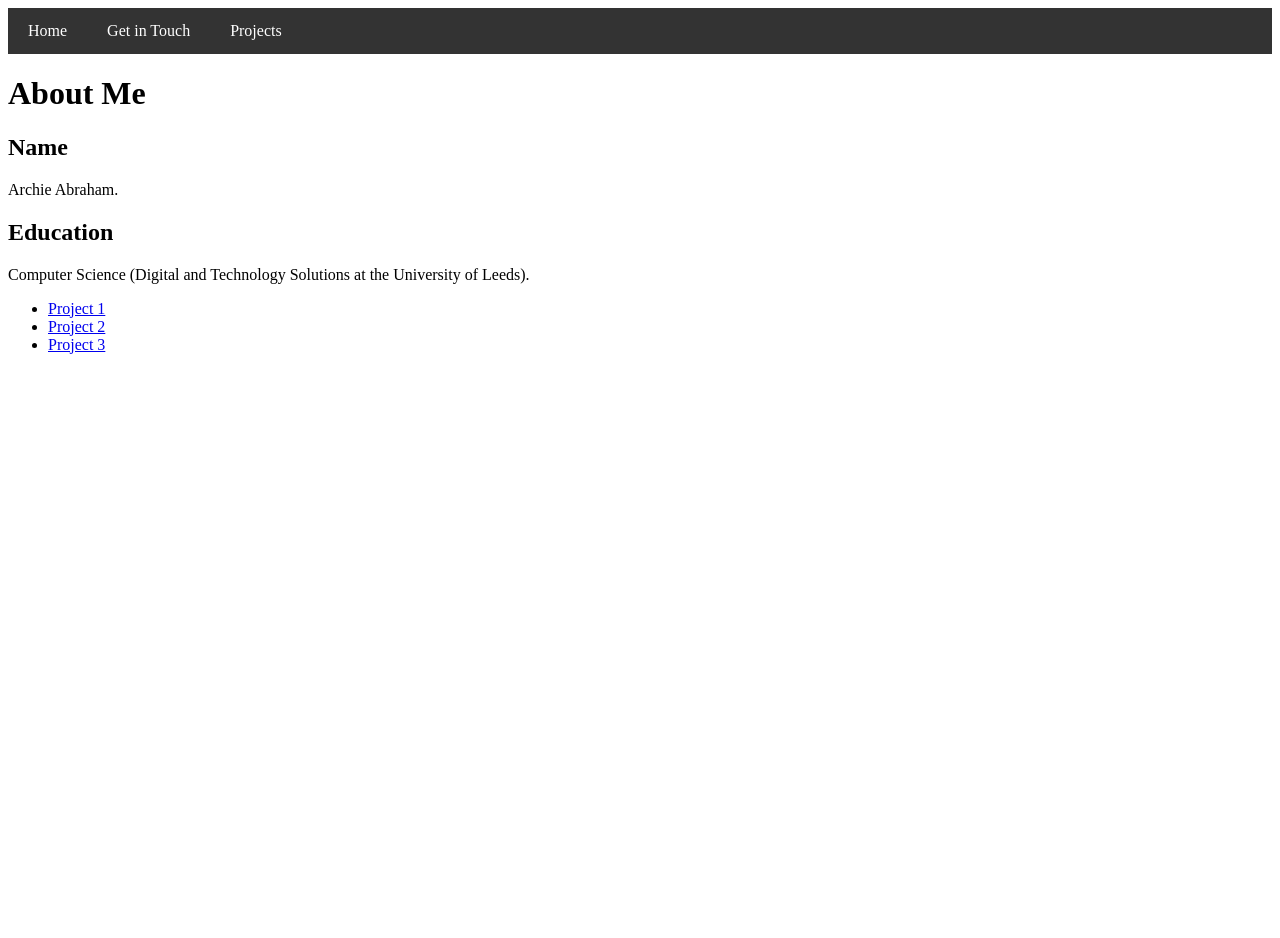
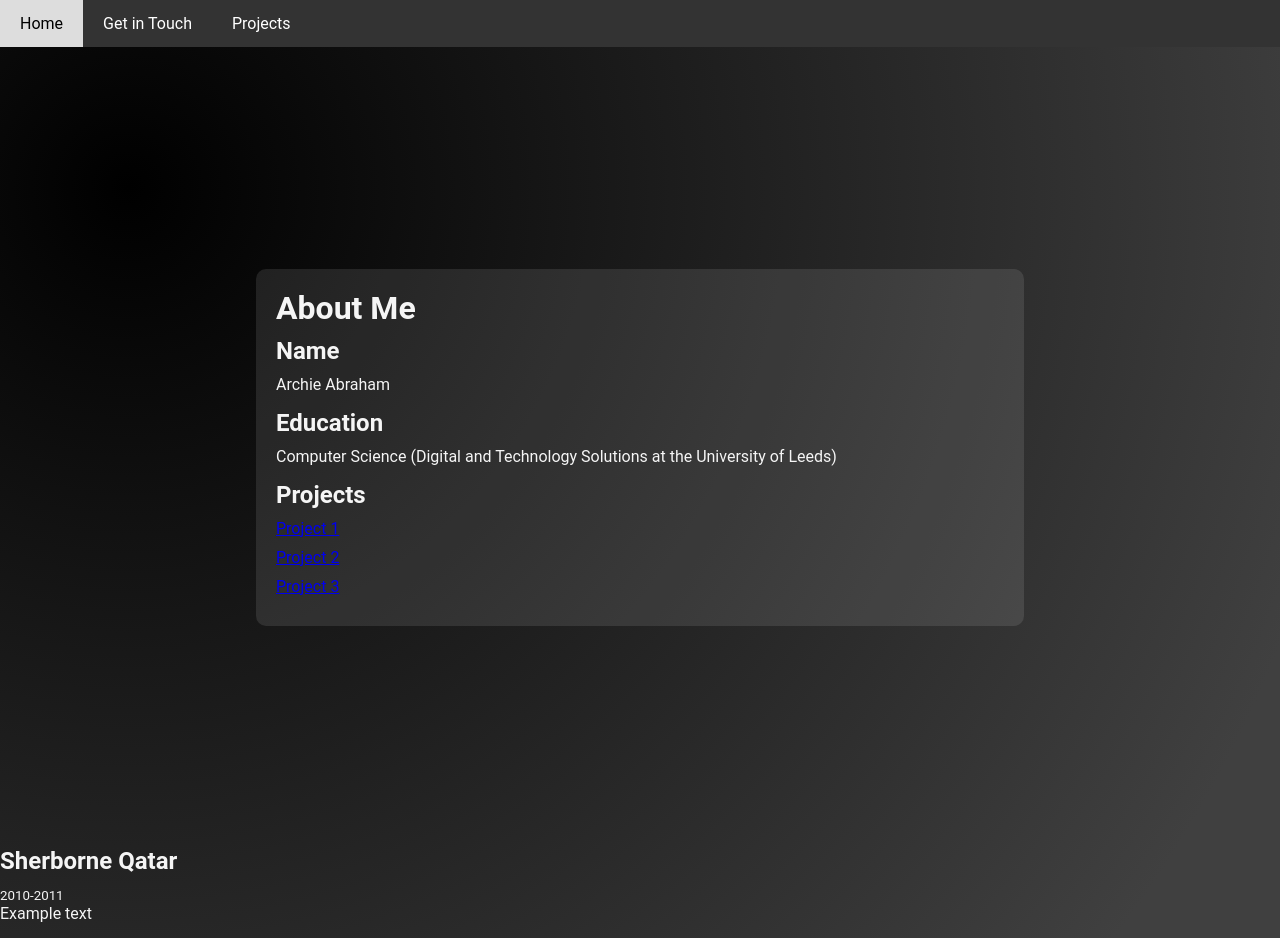
Before and after one commit to ArchieAbr/ArchieAbraham, a plain HTML site: page index.html in a window 1280 px wide. Before the commit the page ends 800 px from the top, so only its background shows below. Drawn offline with Linux system fonts and the light colour scheme.

Commit message:
Global stylesheet created and implemented, few name changes and general tidy up. Also added the start for dynamic education timeline

```diff
--- /dev/null
+++ b/css/global_styles.css
@@ -0,0 +1,42 @@
+/* Global styles for all pages */
+* {
+    padding: 0;
+    margin: 0;
+    box-sizing: border-box;
+}
+
+body {
+    font-family: 'Roboto', sans-serif;
+    background: radial-gradient(circle at 10% 20%, rgb(0, 0, 0) 0%, rgb(64, 64, 64) 90.2%);
+    color: whitesmoke;
+}
+
+/* Headers */
+h1, h2 {
+    font-weight: 600;
+    margin-bottom: 10px;
+}
+
+/* Paragraphs */
+p {
+    margin-bottom: 15px;
+}
+
+.navbar {
+    background-color: #333;
+    overflow: hidden;
+}
+
+.navbar a {
+    float: left;
+    display: block;
+    color: white;
+    text-align: center;
+    padding: 14px 20px;
+    text-decoration: none;
+}
+
+.navbar a:hover {
+    background-color: #ddd;
+    color: black;
+}
--- /dev/null
+++ b/css/index_styles.css
@@ -0,0 +1,24 @@
+.about-container {
+    height: 100vh;
+    display: flex;
+    justify-content: center;
+    align-items: center;
+    text-align: left;
+}
+
+.about-content {
+    width: 60%;
+    background-color: rgba(255, 255, 255, 0.1);
+    padding: 20px;
+    border-radius: 10px;
+    color: whitesmoke;
+}
+
+.about-content ul {
+    list-style-type: none;
+    padding: 0;
+}
+
+.about-content ul li {
+    margin: 10px 0;
+}
--- a/css/navbar.css
+++ /dev/null
@@ -1,16 +0,0 @@
-.navbar {
-            background-color: #333;
-            overflow: hidden;
-        }
-        .navbar a {
-            float: left;
-            display: block;
-            color: white;
-            text-align: center;
-            padding: 14px 20px;
-            text-decoration: none;
-        }
-        .navbar a:hover {
-            background-color: #ddd;
-            color: black;
-        }
--- a/index.html
+++ b/index.html
@@ -3,7 +3,8 @@
 <head>
     <meta charset="UTF-8">
     <meta name="viewport" content="width=device-width, initial-scale=1.0">
-    <link rel="stylesheet" href="css/navbar.css">
+    <link rel="stylesheet" href="css/global_styles.css">
+    <link rel="stylesheet" href="css/index_styles.css">
     <title>Portfolio</title>
 </head>
 <body>
@@ -12,16 +13,30 @@
     <a href="contact_me.html">Get in Touch</a>
     <a href="projects.html">Projects</a>
 </div>
-<div class="About Me">
+
+<div class="about-container">
+    <div class="about-content">
         <h1>About Me</h1>
         <h2>Name</h2>
-    <p>Archie Abraham.</p>
+        <p>Archie Abraham</p>
         <h2>Education</h2>
-    <p>Computer Science (Digital and Technology Solutions at the University of Leeds).</p>
+        <p>Computer Science (Digital and Technology Solutions at the University of Leeds)</p>
+        <h2>Projects</h2>
         <ul>
             <li><a href="project1.html">Project 1</a></li>
             <li><a href="project2.html">Project 2</a></li>
             <li><a href="project3.html">Project 3</a></li>
         </ul>
+    </div>
+</div>
+
+<div class="edu-timeline">
+    <div class="edu-container">
+        <h2>Sherborne Qatar</h2>
+        <small>2010-2011</small>
+        <p>Example text</p>
+    </div>
+</div>
+
 </body>
 </html>
```
Also changed, not shown: contact_me.html (+2 -2 lines), assets/UoL-logo.png (added), assets/dess-logo.png (added), assets/ksm-logo.png (added), assets/sherborne-qatar.png (added), css/contact_me_styles.css (renamed from css/contact_me.css). Lines whose indentation alone changed are shown as unchanged.
